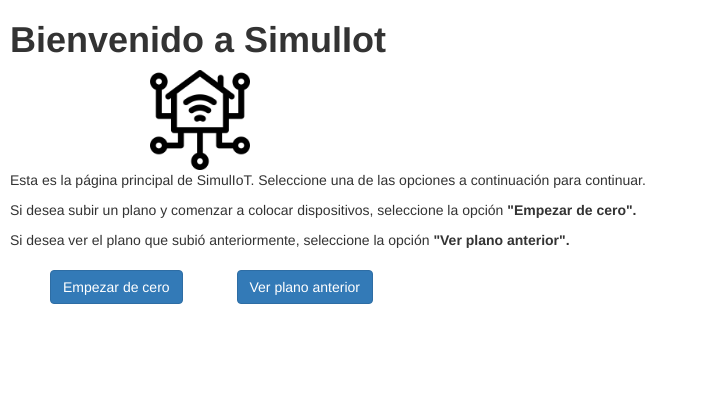
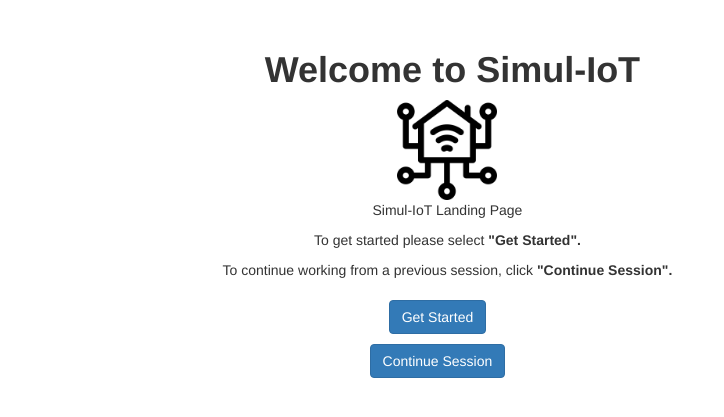
Before and after one commit to KenethRE/TFG-IoTSim, a Django app: page / in a window 1280 px wide. Shown: the top 417 px of the page, without its empty margins (0-724 px from the left). Run offline with Django 5.2, Linux system fonts and the light colour scheme; some libraries are stand-ins or nearby versions.

Commit message:
retouched interface

```diff
--- a/simuliot/rootfs/starthere/templates/start.html
+++ b/simuliot/rootfs/starthere/templates/start.html
@@ -1,5 +1,41 @@
 <!DOCTYPE html>
 <html>
+
+<style>
+    .grid-container {
+        display: grid;
+        grid-template-columns: auto auto;
+        padding: 10px;
+    }
+    .grid-item {
+        padding: 20px;
+        text-align: center;
+    }
+    .buttons {
+        display: inline-block;
+        margin-right: 20px;
+        margin-top: 10px;
+    }
+    @media screen and (max-height: 450px) {
+		.sidebar {padding-top: 15px;}
+		.sidebar a {font-size: 18px;}
+	}
+	@media screen and (max-width: 700px) {
+		.sidebar {
+			width: 100%;
+			height: fit-content;
+			position: relative;
+		}
+		.sidebar a {float: left;}
+		.main {margin-left: 0;}
+	}
+	@media screen and (max-width: 400px) {
+		.sidebar a {
+			text-align: center;
+			float: none;
+		}
+	}
+</style>
 <head>
     <title>Bienvenido a SimulIoT</title>
     <meta charset="UTF-8">
@@ -11,15 +47,37 @@
 	</script>
 </head>
 <body>
-    <h1 style="font-weight: bolder; margin-left: 10px;">Bienvenido a SimulIot</h1>
-    {% load static %}
-    <img src="{% static 'starthere/img/simuliot.png' %}" alt="SimulIoT" class="center" style="display: block; width: 100px; height: 100px; margin-left: 150px;">
-    <p style="margin-left: 10px;">Esta es la página principal de SimulIoT. Seleccione una de las opciones a continuación para continuar.</p>
-    <p style="margin-left: 10px;">Si desea subir un plano y comenzar a colocar dispositivos, seleccione la opción <span style="font-weight:bold;">"Empezar de cero".</span></p>
-    <p style="margin-left: 10px;">Si desea ver el plano que subió anteriormente, seleccione la opción <span style="font-weight:bold;">"Ver plano anterior".</span></p>
-    <div class="buttons" style="display: inline-block; margin-right: 20px; margin-top: 10px;">
-		<a href="{% url 'upload_plano' %}" class="btn btn-primary" role="button" style="margin-left: 50px;">Empezar de cero</a>
-        <a href="{% url 'display_plano' %}" class="btn btn-primary" role="button" style="margin-left: 50px;">Ver plano anterior</a>
+    <div class="grid-container">
+        <div class="grid-item">
+            <div class="row">
+                <div class="col-md-12 justify-content-center">
+                    <h1 style="font-weight: bolder; margin-left: 10px;">Welcome to Simul-IoT</h1>
+                </div>
+            </div>
+            <div class="column">
+                <div class="col-md-12 align-items-left">
+                    {% load static %}
+                    <img src="{% static 'starthere/img/simuliot.png' %}" alt="SimulIoT" class="center" style="width: 100px; height: 100px;">
+                </div>
+            </div>
+            <div class="row">
+                <div class="col-md-12">
+                    <p>Simul-IoT Landing Page</p>
+                    <p>To get started please select <span style="font-weight:bold;">"Get Started".</span></p>
+                    <p>To continue working from a previous session, click <span style="font-weight:bold;">"Continue Session".</span></p>
+                </div>
+            <div class="row">
+                <div class="col">
+                    <div class="buttons">
+                        <a href="{% url 'upload_plano' %}" class="btn btn-primary" role="button">Get Started</a>
+                    </div>
+                </div>
+                <div class="col">
+                    <div class="buttons">
+                        <a href="{% url 'display_plano' %}" class="btn btn-primary" role="button">Continue Session</a>
+                    </div>
+                </div>
+            </div>
     </div>
 </body>
 </html>
--- a/simuliot/rootfs/starthere/views.py
+++ b/simuliot/rootfs/starthere/views.py
@@ -12,7 +12,6 @@ def start(request):
 def upload_plano(request):
 	if request.method == 'POST':
 		form = PlanoUpload(request.POST, request.FILES)
-
 		if form.is_valid():
 			form.save()
 			return redirect('display_plano')
@@ -30,8 +29,10 @@ def success(request):
 	return HttpResponse('successfully uploaded')
 
 def display_plano(request):
-
-    if request.method == 'GET':
-        # getting all the objects of planos.
-        LastPlano = Plano.objects.last()
-        return render(request, 'display_images.html', {'plano': LastPlano})
+	if request.method == 'GET':
+		# getting all the objects of planos.
+		LastPlano = Plano.objects.last()
+		if LastPlano is not None:
+			return render(request, 'display_images.html', {'plano': LastPlano})
+		else:
+			return render(request, 'error_no_maps_available.html', status=404)
```
Also changed, not shown: simuliot/rootfs/starthere/models.py (+9 -1 lines), simuliot/rootfs/starthere/templates/display_images.html (+82 -10 lines), simuliot/rootfs/starthere/templates/error_no_maps_available.html (added, +36 -0 lines), simuliot/rootfs/starthere/templates/upload_plano.html (+60 -15 lines), simuliot/rootfs/db.sqlite3.
